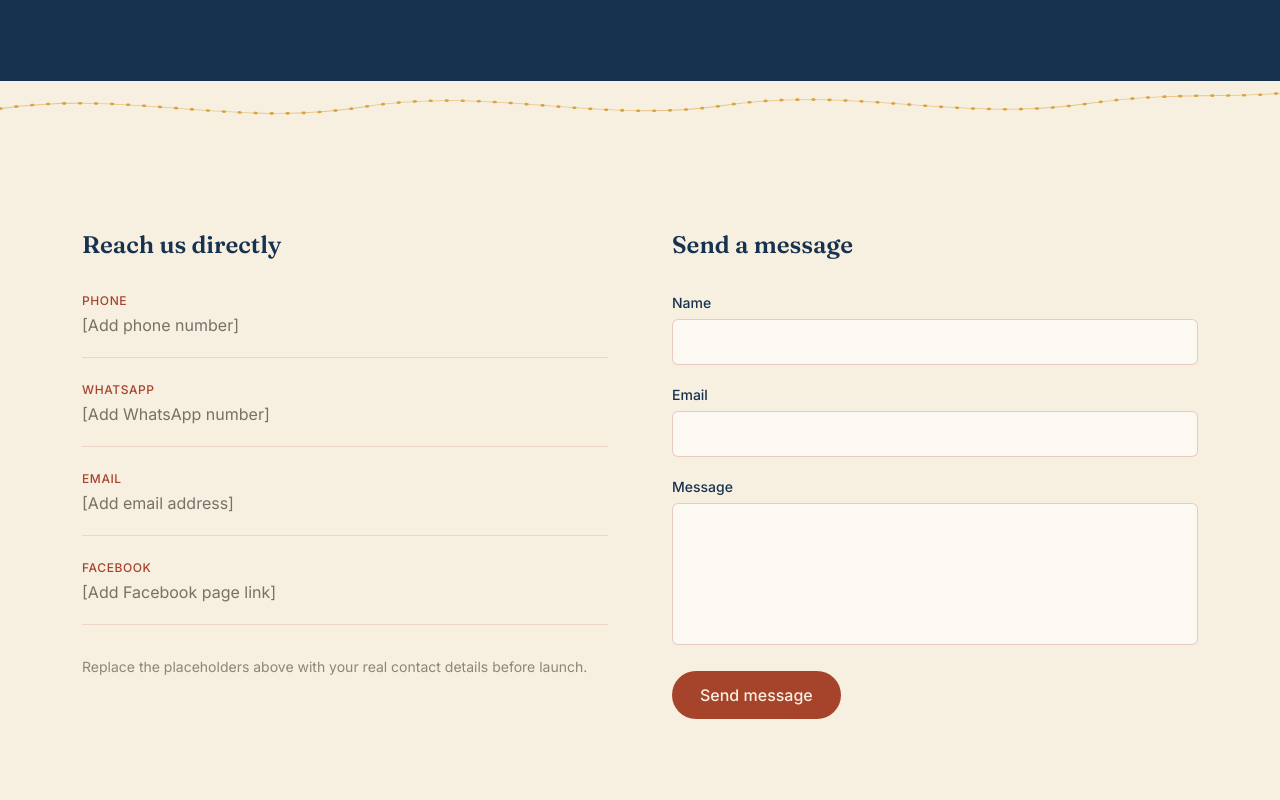
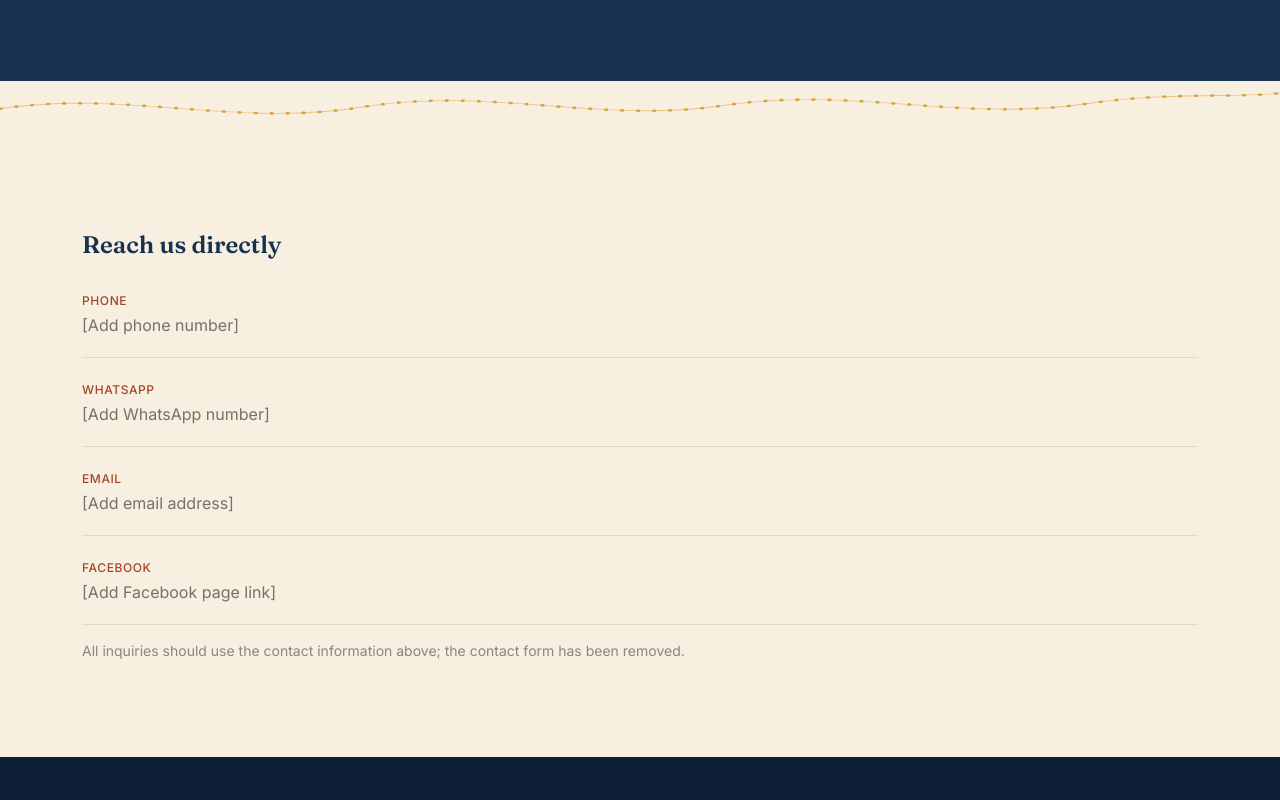
Before and after one commit to hugh-yoon/Avodah, a Next.js app: page /contact in a window 1280 px wide. Shown: the part 360-1160 px from the top of the page. Built offline with nearby package versions, Linux system fonts and the light colour scheme.

Commit message:
contact updates

```diff
--- a/app/contact/page.js
+++ b/app/contact/page.js
@@ -1,5 +1,4 @@
 import PathDivider from '@/components/PathDivider';
-import ContactForm from '@/components/ContactForm';
 
 export const metadata = {
   title: "Contact | Avodah Children's Mission",
@@ -28,7 +27,7 @@ export default function ContactPage() {
       <PathDivider tone="gold" />
 
       <section className="bg-sand">
-        <div className="max-w-content mx-auto px-5 md:px-8 py-20 md:py-24 grid md:grid-cols-2 gap-16">
+        <div className="max-w-content mx-auto px-5 md:px-8 py-20 md:py-24">
           <div>
             <h2 className="font-display text-2xl font-semibold text-navy mb-8">Reach us directly</h2>
             <ul className="space-y-6">
@@ -39,14 +38,9 @@ export default function ContactPage() {
                 </li>
               ))}
             </ul>
-            <p className="mt-8 text-sm text-ink/50">
-              Replace the placeholders above with your real contact details before launch.
+            <p className="mt-4 text-sm text-ink/50">
+              All inquiries should use the contact information above; the contact form has been removed.
             </p>
-          </div>
-
-          <div>
-            <h2 className="font-display text-2xl font-semibold text-navy mb-8">Send a message</h2>
-            <ContactForm />
           </div>
         </div>
       </section>
--- a/app/layout.js
+++ b/app/layout.js
@@ -22,7 +22,7 @@ export const metadata = {
   title: "Avodah Children's Mission | Love. Care. Disciple. Empower.",
   description:
     "Avodah Children's Mission protects, educates, empowers and evangelizes vulnerable children in Uganda through education, health, water and community programs.",
-  metadataBase: new URL('https://example.com'),
+  metadataBase: new URL('https://https://avodah-seven.vercel.app'),
   openGraph: {
     title: "Avodah Children's Mission",
     description:
--- a/components/ContactForm.jsx
+++ b/components/ContactForm.jsx
@@ -2,29 +2,64 @@
 
 import { useState } from 'react';
 
+const FORMSPREE_ENDPOINT = 'https://formspree.io/f/yourFormId';
+
 export default function ContactForm() {
   const [status, setStatus] = useState('idle');
   const [form, setForm] = useState({ name: '', email: '', message: '' });
+  const [submittedName, setSubmittedName] = useState('');
+  const [errorMessage, setErrorMessage] = useState('');
 
   function handleChange(e) {
     setForm((f) => ({ ...f, [e.target.name]: e.target.value }));
   }
 
-  function handleSubmit(e) {
+  async function handleSubmit(e) {
     e.preventDefault();
-    // Placeholder: wire this up to an email service (e.g. Resend, Formspree) or an API route.
-    setStatus('sent');
+    setErrorMessage('');
+    setStatus('sending');
+
+    try {
+      const response = await fetch(FORMSPREE_ENDPOINT, {
+        method: 'POST',
+        headers: {
+          'Content-Type': 'application/json',
+          Accept: 'application/json',
+        },
+        body: JSON.stringify({
+          name: form.name,
+          email: form.email,
+          message: form.message,
+          _replyto: form.email,
+          _subject: 'New message from Avodah website',
+        }),
+      });
+
+      if (!response.ok) {
+        const result = await response.json().catch(() => null);
+        throw new Error(result?.error || 'Submission failed');
+      }
+
+      setSubmittedName(form.name);
+      setForm({ name: '', email: '', message: '' });
+      setStatus('sent');
+    } catch (error) {
+      console.error(error);
+      setErrorMessage(
+        'Sorry, we could not send your message. Please try again or email us directly.'
+      );
+      setStatus('error');
+    }
   }
 
   if (status === 'sent') {
     return (
       <div className="bg-leaf/10 border border-leaf/30 rounded-lg p-6">
         <p className="font-medium text-leaf-deep">
-          Thanks, {form.name || 'friend'} &mdash; your message is ready to send.
+          Thanks, {submittedName || 'friend'} &mdash; your message was sent.
         </p>
         <p className="text-sm text-ink/60 mt-2">
-          This form isn&rsquo;t connected to an inbox yet. Add an email service (like Resend or
-          Formspree) to start receiving these for real.
+          We&rsquo;ll be in touch soon.
         </p>
       </div>
     );
@@ -76,10 +111,16 @@ export default function ContactForm() {
       </div>
       <button
         type="submit"
-        className="bg-clay hover:bg-clay-deep transition-colors text-sand px-7 py-3 rounded-full font-medium"
+        disabled={status === 'sending'}
+        className="bg-clay hover:bg-clay-deep transition-colors text-sand px-7 py-3 rounded-full font-medium disabled:cursor-not-allowed disabled:opacity-70"
       >
-        Send message
+        {status === 'sending' ? 'Sending…' : 'Send message'}
       </button>
+      {status === 'error' && (
+        <p className="text-sm text-red-600 mt-2">
+          {errorMessage}
+        </p>
+      )}
     </form>
   );
 }
```
Also changed, not shown: 1 other file (tests, documents, lock files or other folders).
